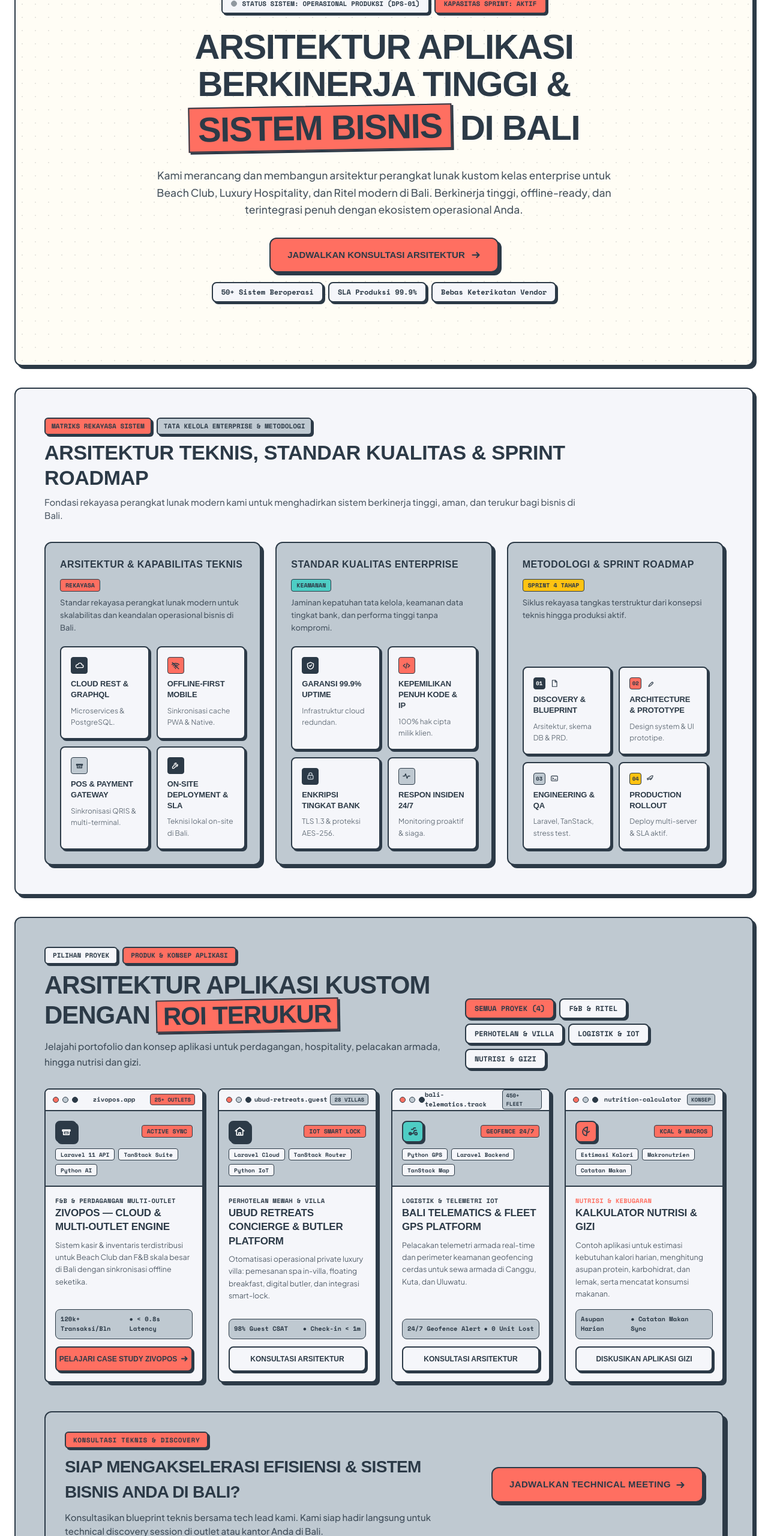
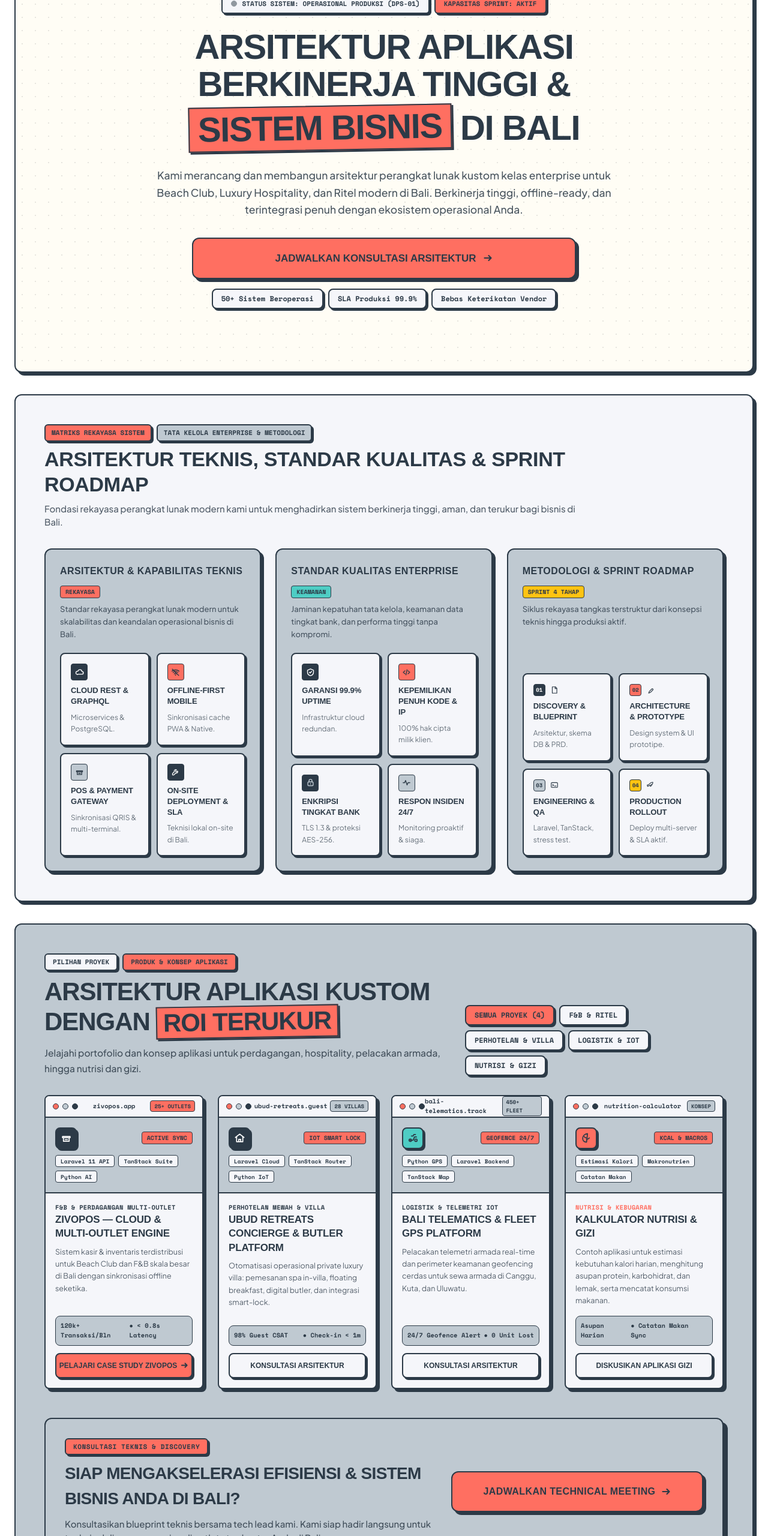
Before and after one commit to oggiesutrisna/extensia-creative-bali, a website: page index.html in a window 1280 px wide. Shown: the part 240-2800 px from the top of the page at 60% size. Drawn offline with nearby package versions, Linux system fonts and the light colour scheme; a web font is replaced by a local one.

Commit message:
feat(index): longer WhatsApp consultation CTAs

```diff
--- a/index.html
+++ b/index.html
@@ -213,7 +213,7 @@
 
         <!-- Executive Conversion CTA & Trust Badges (Centered) -->
         <div class="flex flex-col items-center justify-center gap-4 pt-2 w-full">
-          <a href="https://wa.me/6285338000872?text=Halo%20Extensia%20Bali,%20saya%20tertarik%20konsultasi%20arsitektur%20aplikasi" target="_blank" rel="noopener" class="inline-flex items-center justify-center gap-2.5 font-heading font-bold text-[12.5px] sm:text-[15px] uppercase px-5 sm:px-7 py-3.5 sm:py-4 bg-brand-coral text-brand-slate border-2 border-brand-slate shadow-brutal-slate rounded-xl hover:translate-x-[2px] hover:translate-y-[2px] hover:shadow-none active:translate-x-[4px] active:translate-y-[4px] transition-all cursor-pointer">
+          <a href="https://wa.me/6285338000872?text=Halo%20Extensia%20Bali,%20saya%20tertarik%20konsultasi%20arsitektur%20aplikasi" target="_blank" rel="noopener" class="flex w-full max-w-[640px] items-center justify-center gap-3 font-heading font-bold text-[14px] sm:text-[17px] uppercase px-8 sm:px-10 py-4 sm:py-5 bg-brand-coral text-brand-slate border-2 border-brand-slate shadow-brutal-slate rounded-xl hover:translate-x-[2px] hover:translate-y-[2px] hover:shadow-none active:translate-x-[4px] active:translate-y-[4px] transition-all cursor-pointer">
             <span class="lang-en">SCHEDULE ARCHITECTURE CONSULTATION</span>
             <span class="lang-id">JADWALKAN KONSULTASI ARSITEKTUR</span>
             <svg width="16" height="16" viewBox="0 0 16 16" fill="none" aria-hidden="true"><path d="M2.5 8h10M9.5 4 13.5 8 9.5 12" stroke="currentColor" stroke-width="2.2" stroke-linecap="round" stroke-linejoin="round"/></svg>
@@ -807,7 +807,7 @@
           </p>
         </div>
 
-        <a href="https://wa.me/6285338000872?text=Halo%20Extensia%20Bali,%20saya%20ingin%20jadwalkan%20technical%20meeting%20arsitektur%20aplikasi" target="_blank" rel="noopener" class="px-7 py-4 bg-brand-coral text-brand-slate border-2 border-brand-slate shadow-brutal-slate rounded-xl font-heading font-bold text-[14px] sm:text-[15px] uppercase tracking-wide hover:translate-x-[2px] hover:translate-y-[2px] hover:shadow-none active:translate-x-[4px] active:translate-y-[4px] transition-all whitespace-nowrap flex items-center gap-2 cursor-pointer">
+        <a href="https://wa.me/6285338000872?text=Halo%20Extensia%20Bali,%20saya%20ingin%20jadwalkan%20technical%20meeting%20arsitektur%20aplikasi" target="_blank" rel="noopener" class="w-full lg:w-auto lg:min-w-[420px] justify-center px-8 sm:px-10 py-4 sm:py-5 bg-brand-coral text-brand-slate border-2 border-brand-slate shadow-brutal-slate rounded-xl font-heading font-bold text-[14px] sm:text-[16px] uppercase tracking-wide hover:translate-x-[2px] hover:translate-y-[2px] hover:shadow-none active:translate-x-[4px] active:translate-y-[4px] transition-all whitespace-nowrap flex items-center gap-2.5 cursor-pointer">
           <span class="lang-en">SCHEDULE TECHNICAL MEETING</span>
           <span class="lang-id">JADWALKAN TECHNICAL MEETING</span>
           <svg width="16" height="16" viewBox="0 0 16 16" fill="none" aria-hidden="true"><path d="M2.5 8h10M9.5 4 13.5 8 9.5 12" stroke="currentColor" stroke-width="2.2" stroke-linecap="round" stroke-linejoin="round"/></svg>
```
Also changed, not shown: assets/css/compiled.v2.css.
